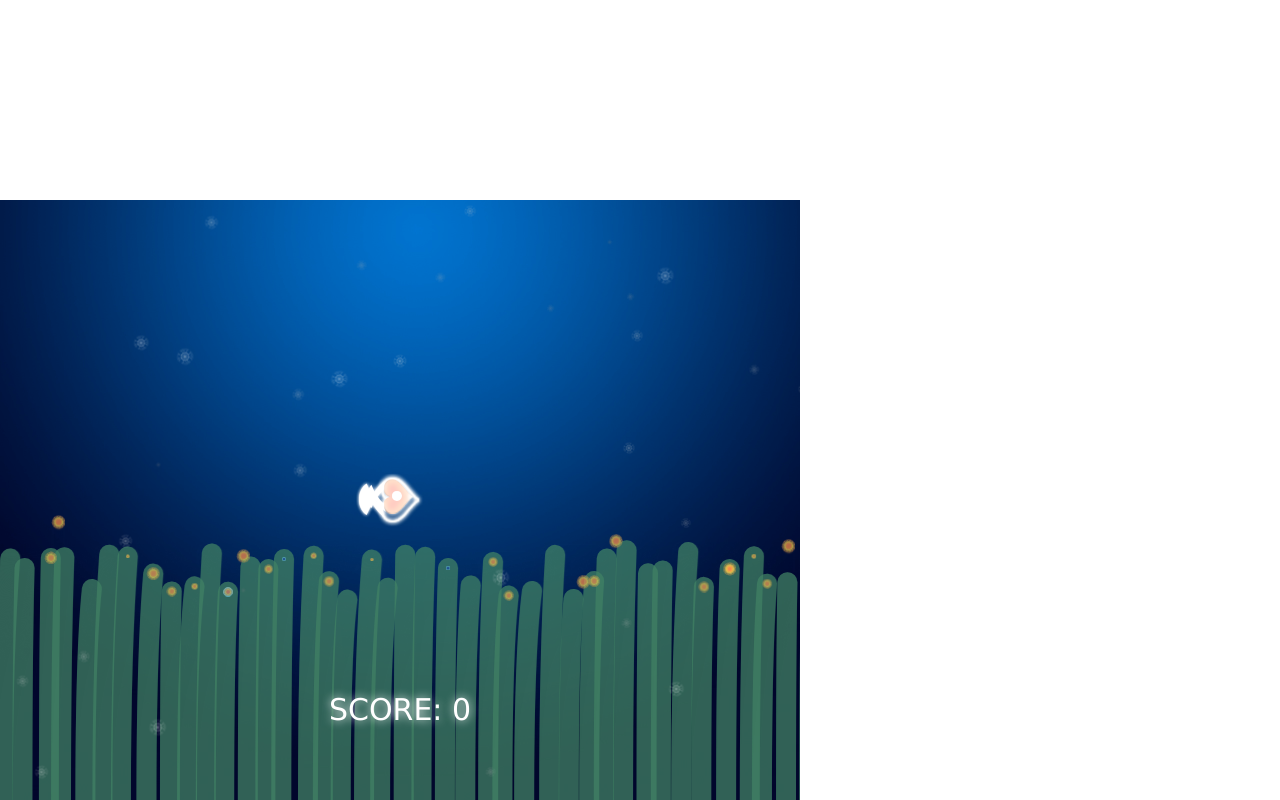
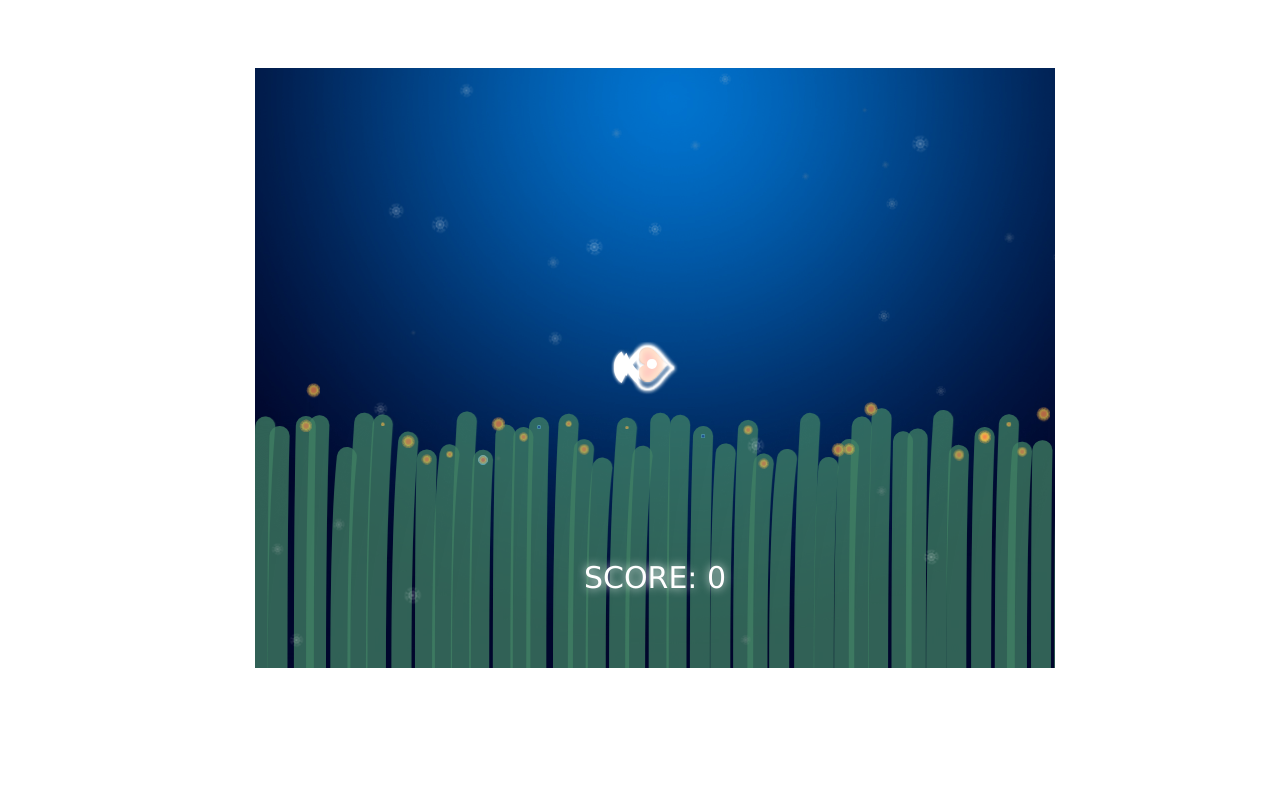
Before and after one commit to runningIris/heartFish, a plain HTML site: page index.html in a window 1280 px wide. Drawn offline with Linux system fonts and the light colour scheme.

Commit message:
canvas position adjustment

```diff
--- a/StyleSheet.css
+++ b/StyleSheet.css
@@ -1,15 +1,12 @@
 body {
     padding-top: 10px;
-    padding-left: 100px;
-
 }
 .all_bg{
     width: 800px;
     height: 600px;
     margin: 0px auto;
-    padding-left: 100px;
 }
-#allcanvas{
+.allcanvas{
     position: relative;
     width: 800px;
     height: 600px;
@@ -17,13 +14,13 @@ body {
 }
 #canvas1{
     position: absolute;
-    bottom: 0;
-    left: 0;
+    top: 50px;
+    left: 15px;
     z-index: 1;
 }
 #canvas2{
     position: absolute;
-    bottom: 0;
-    left: 0;
+    top: 50px;
+    left: 15px;
     z-index: 0;
 }
--- a/index.html
+++ b/index.html
@@ -3,15 +3,17 @@
 <html lang="en">
     <head>
         <meta charset="utf-8" />
-        <title></title>
+        <title>tinyHeart</title>
         <link rel="stylesheet" href="StyleSheet.css" type="text/css">
     </head>
     <body>
         <div class="all_bg">
-            <canvas id="canvas1" width="800" height="600">
-            </canvas>
-            <canvas id="canvas2" width="800" height="600">
-            </canvas>
+            <div class="allcanvas">
+                <canvas id="canvas1" width="800" height="600">
+                </canvas>
+                <canvas id="canvas2" width="800" height="600">
+                </canvas>
+            </div>
         </div>
         <script type="text/javascript" src="js/main.js"></script>
         <script type="text/javascript" src="js/commonFunction.js"></script>
```
Also changed, not shown: 1 other file.
